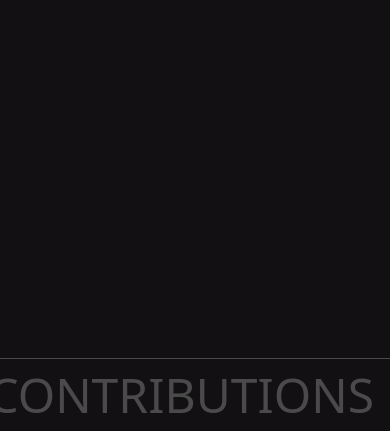
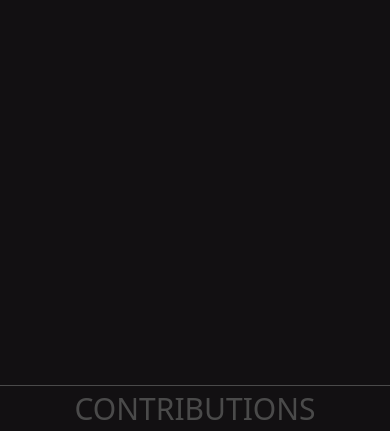
Before and after one commit to paulgaumer/read_only_memory, a Gatsby site: page / in a window 390 px wide. Shown: the part 413-844 px from the top of the page. Built offline with nearby package versions, Linux system fonts and the light colour scheme; Gatsby itself is replaced by a stand-in of ours.

Commit message:
Change footer content size and position on small device

```diff
--- a/src/components/footer.js
+++ b/src/components/footer.js
@@ -11,7 +11,7 @@ const Footer = ({ location }) => {
   }
   return (
     <footer
-      className={`fixed bottom-0 w-full text-5xl ${
+      className={`fixed bottom-0 w-full text-3xl lg:text-4xl xl:text-5xl ${
         isCategoryPage() ? "" : "border-t border-myGrey-secondary"
       }`}
       // style={{ height: "72px" }}
@@ -32,7 +32,7 @@ const Footer = ({ location }) => {
               )
             })}
         {!navList.includes(location.pathname.slice(1)) && (
-          <p className="float-right">CONTRIBUTIONS</p>
+          <p className="text-center md:float-right">CONTRIBUTIONS</p>
         )}
       </div>
     </footer>
```
